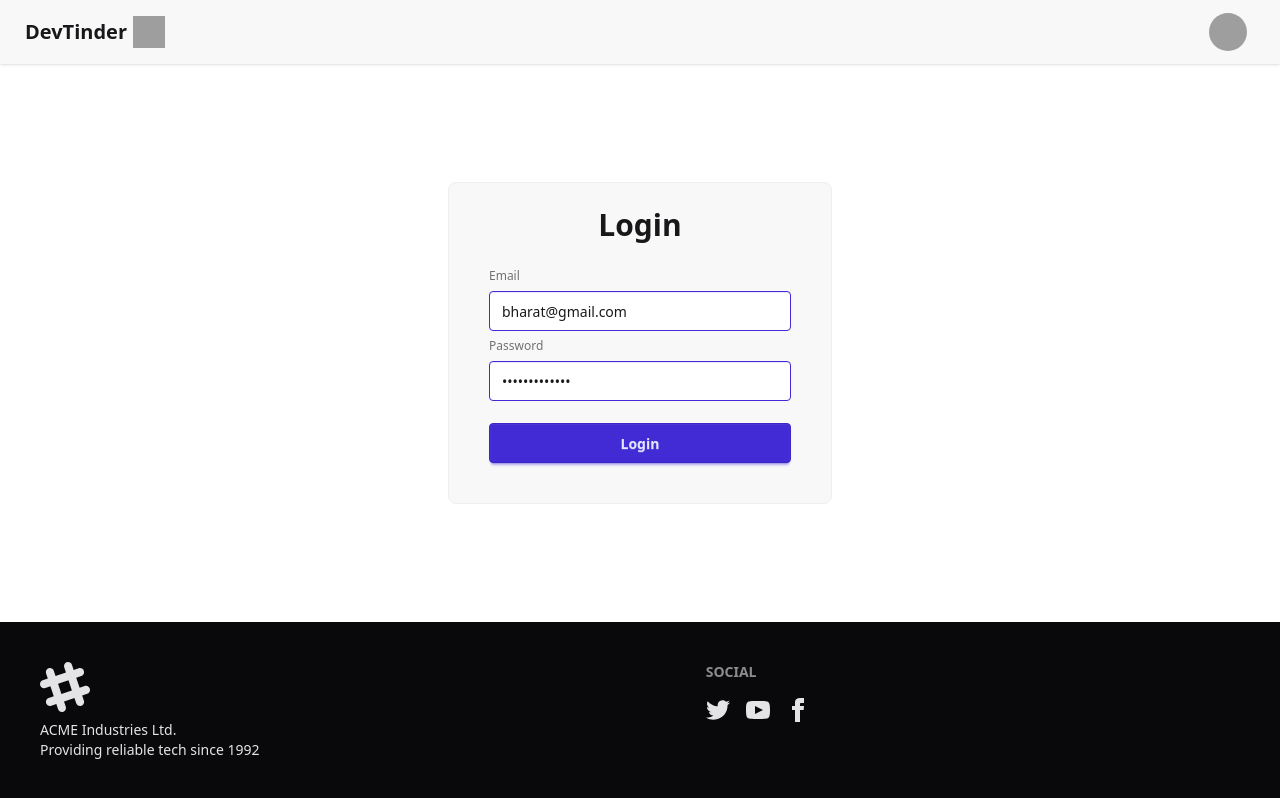
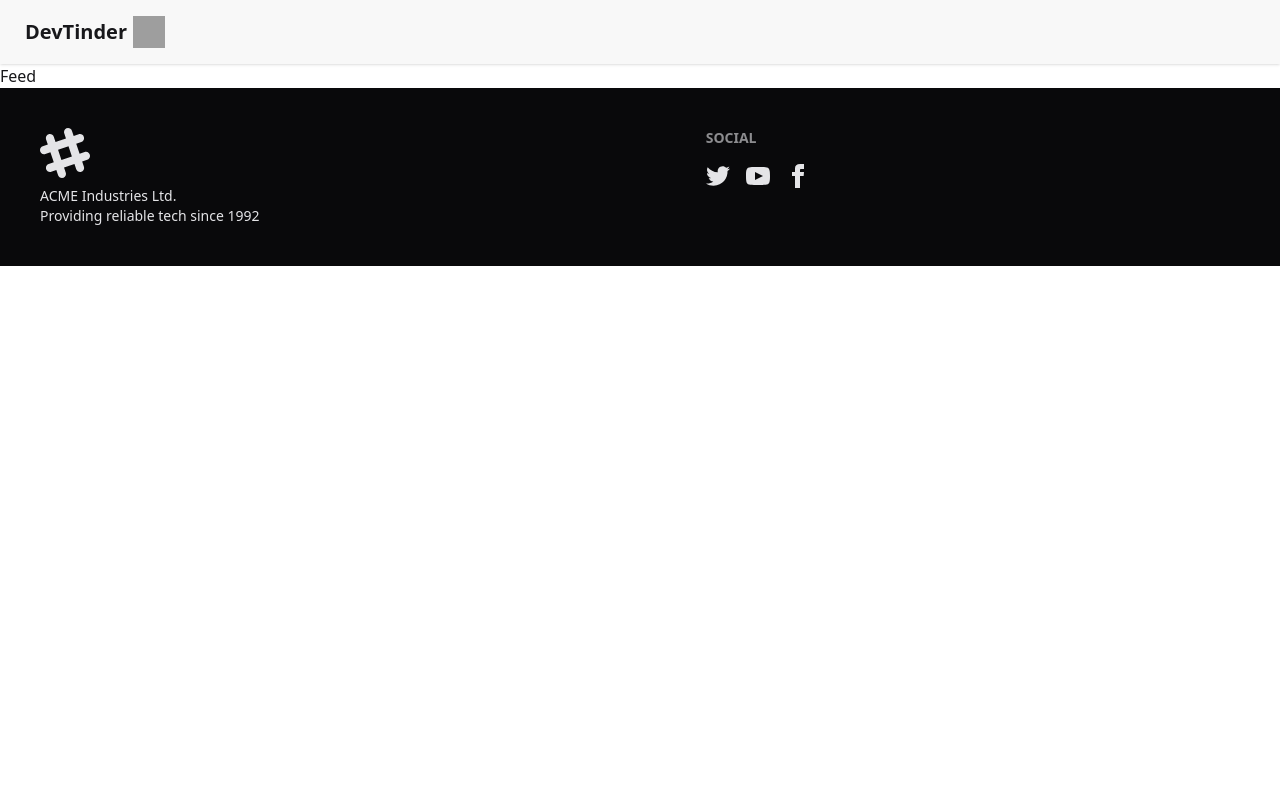
Before and after one commit to bharatsinghani4/dev-tinder, a React (Vite) app: page / in a window 1280 px wide. Built offline with nearby package versions, Linux system fonts and the light colour scheme; grey boxes are pictures that could not be loaded; the HTML template or start-up script is replaced by a standard one.

Commit message:
Setup redux store

```diff
--- a/package.json
+++ b/package.json
@@ -10,10 +10,12 @@
     "preview": "vite preview"
   },
   "dependencies": {
+    "@reduxjs/toolkit": "^2.7.0",
     "@tailwindcss/vite": "^4.1.4",
     "axios": "^1.9.0",
     "react": "^19.0.0",
     "react-dom": "^19.0.0",
+    "react-redux": "^9.2.0",
     "react-router": "^7.5.1",
     "tailwindcss": "^4.1.4"
   },
--- a/src/App.jsx
+++ b/src/App.jsx
@@ -1,5 +1,8 @@
 import React from "react";
+import { Provider } from "react-redux";
 import { createBrowserRouter, RouterProvider } from "react-router";
+
+import { appStore } from "./store/appStore";
 
 import Body from "./components/Body";
 import Feed from "./components/Feed";
@@ -13,11 +16,11 @@ const App = () => {
       element: <Body />,
       children: [
         {
-          path: "feed",
+          path: "",
           element: <Feed />,
         },
         {
-          path: "",
+          path: "login",
           element: <Login />,
         },
         {
@@ -28,7 +31,11 @@ const App = () => {
     },
   ]);
 
-  return <RouterProvider router={appRouter} />;
+  return (
+    <Provider store={appStore}>
+      <RouterProvider router={appRouter} />
+    </Provider>
+  );
 };
 
 export default App;
--- a/src/components/Login.jsx
+++ b/src/components/Login.jsx
@@ -1,7 +1,13 @@
 import axios from "axios";
 import React, { useState } from "react";
+import { useDispatch } from "react-redux";
+import { addUser } from "../store/userSlice";
+import { useNavigate } from "react-router";
+import { BASE_URL } from "../utils/constants";
 
 const Login = () => {
+  const dispatch = useDispatch();
+  const navigate = useNavigate();
   const [email, setEmail] = useState("bharat@gmail.com");
   const [password, setPassword] = useState("Singhani@1304");
 
@@ -16,10 +22,9 @@ const Login = () => {
   const handleFormSubmit = async (e) => {
     e.preventDefault();
 
-    console.log({ email, password });
     try {
       const response = await axios.post(
-        "http://localhost:7777/login",
+        BASE_URL + "/login",
         {
           emailId: email,
           password,
@@ -28,7 +33,9 @@ const Login = () => {
           withCredentials: true,
         }
       );
-      console.log(response);
+
+      dispatch(addUser(response.data));
+      navigate("/");
     } catch (error) {
       console.log(error);
     }
--- a/src/components/Navbar.jsx
+++ b/src/components/Navbar.jsx
@@ -1,37 +1,60 @@
 import React from "react";
+import { useSelector } from "react-redux";
 
 const Navbar = () => {
-  return <div className="navbar bg-base-200 shadow-sm">
+  const user = useSelector((store) => store.user);
+
+  return (
+    <div className="navbar bg-base-200 shadow-sm">
       <div className="flex-1">
         <a className="btn btn-ghost text-xl">
           DevTinder
-        <img src="https://img.daisyui.com/images/daisyui/mark-rotating.svg" className="h-8 w-8" />
+          <img
+            src="https://img.daisyui.com/images/daisyui/mark-rotating.svg"
+            className="h-8 w-8"
+          />
         </a>
       </div>
-    <div className="flex gap-2 pr-6">
+      {user && (
+        <div className="flex gap-2 pr-6 items-center">
+          <p className="badge badge-soft badge-success leading-none">
+            Welcome, {user.firstName}
+          </p>
           <div className="dropdown dropdown-end">
-        <div tabIndex={0} role="button" className="btn btn-ghost btn-circle avatar">
+            <div
+              tabIndex={0}
+              role="button"
+              className="btn btn-ghost btn-circle avatar"
+            >
               <div className="w-10 rounded-full">
                 <img
-              alt="Tailwind CSS Navbar component"
-              src="https://img.daisyui.com/images/stock/photo-1534528741775-53994a69daeb.webp" />
+                  alt="User photo"
+                  src={user.photoUrl}
+                />
               </div>
             </div>
             <ul
               tabIndex={0}
-          className="menu menu-sm dropdown-content bg-base-100 rounded-box z-1 mt-3 w-52 p-2 shadow">
+              className="menu menu-sm dropdown-content bg-base-100 rounded-box z-1 mt-3 w-52 p-2 shadow"
+            >
               <li>
                 <a className="justify-between">
                   Profile
                   <span className="badge">New</span>
                 </a>
               </li>
-          <li><a>Settings</a></li>
-          <li><a>Logout</a></li>
+              <li>
+                <a>Settings</a>
+              </li>
+              <li>
+                <a>Logout</a>
+              </li>
             </ul>
           </div>
         </div>
-  </div>;
+      )}
+    </div>
+  );
 };
 
 export default Navbar;
--- /dev/null
+++ b/src/store/appStore.js
@@ -0,0 +1,8 @@
+import { configureStore } from "@reduxjs/toolkit";
+import userReducer from "./userSlice";
+
+export const appStore = configureStore({
+  reducer: {
+    user: userReducer,
+  },
+});
--- /dev/null
+++ b/src/store/userSlice.js
@@ -0,0 +1,17 @@
+import { createSlice } from "@reduxjs/toolkit";
+
+const userSlice = createSlice({
+  name: "user",
+  initialState: null,
+  reducers: {
+    addUser: (state, action) => {
+      return action.payload;
+    },
+    removeUser: (state, action) => {
+      return null;
+    },
+  },
+});
+
+export const { addUser, removeUser } = userSlice.actions;
+export default userSlice.reducer;
--- /dev/null
+++ b/src/utils/constants.js
@@ -0,0 +1 @@
+export const BASE_URL = "http://localhost:7777";
```
Also changed, not shown: 1 other file (tests, documents, lock files or other folders). Lines whose indentation alone changed are shown as unchanged.
